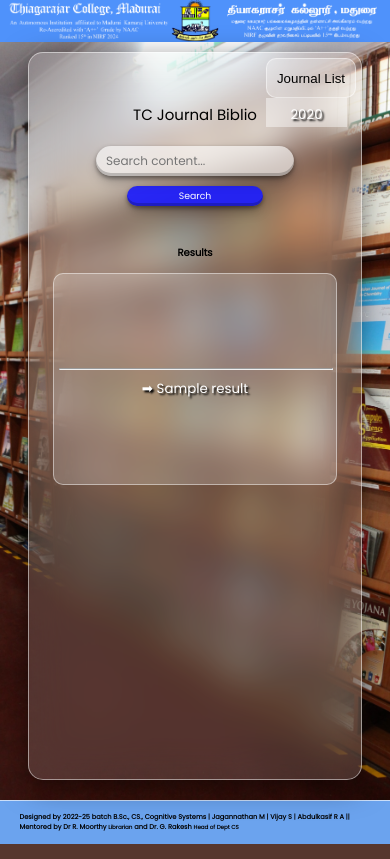
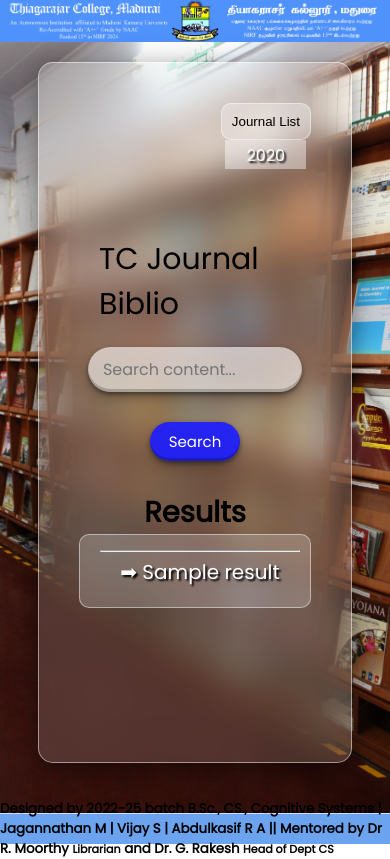
Before and after one commit to Vijay-vj-pro/TC-project, a Django app: template myproject/myapp/templates/search.html in a window 390 px wide. Run offline with Django 5.2, Linux system fonts and the light colour scheme; the template is opened without the code that fills it: most values are stand-ins (such as "Sample title", 1, 10 or a date in 2020).

Commit message:
vijay finished some media query

```diff
--- a/myproject/media/data/count_viewers.txt
+++ b/myproject/media/data/count_viewers.txt
@@ -1 +1 @@
-158
+295
--- a/myproject/myapp/templates/image_detail.html
+++ b/myproject/myapp/templates/image_detail.html
@@ -3,6 +3,8 @@
 <html>
 
 <head>
+    <meta charset="UTF-8">
+    <meta name="viewport" content="width=device-width, initial-scale=1.0">
     <title>{{ image.title }}</title>
     <link rel="stylesheet" href="https://fonts.googleapis.com/css?family=Poppins" />
     <style>
--- a/myproject/myapp/templates/search.html
+++ b/myproject/myapp/templates/search.html
@@ -1,36 +1,42 @@
 {% load static%}
 <!DOCTYPE html>
 <html>
+
 <head>
-    <link rel="stylesheet" href="https://fonts.googleapis.com/css?family=Poppins"/>
+  <meta charset="UTF-8">
+  <meta name="viewport" content="width=device-width, initial-scale=1.0">
+  <link rel="stylesheet" href="https://fonts.googleapis.com/css?family=Poppins" />
   <title>Journal Search Portal</title>
   <style>
-      html{
-        height: 100%;
+    * {
       padding: 0;
       margin: 0;
     }
-      body{
+
+    body {
       margin: 0;
       padding: 0;
       font-family: "Poppins", serif;
       font-size: larger;
       background-image: url("{% static 'images/bg.jpg' %}");
       background-repeat: no-repeat;
-        background-position:center;
+      background-position: center;
       background-size: cover;
     }
-      #header{
+
+    #header {
       width: 100%;
       display: flex;
     }
-      #header_img{
+
+    #header_img {
       width: 100%;
       margin-bottom: 5%;
     }
+
     #container {
       width: 100%;
-        min-height: 100vh;
+      height: 100vh;
       margin: 0;
       padding: 0;
       justify-content: space-between;
@@ -38,20 +44,23 @@
       display: flex;
       flex-direction: column;
     }
+
     #small-container {
       background-color: rgba(255, 255, 255, 0.144);
       backdrop-filter: blur(20px);
       width: 80%;
       height: 100%;
       display: flex;
-        flex-grow:1 ;
+      flex-grow: 1;
       position: relative;
       border: 1px rgba(255, 255, 255, 0.486) solid;
       border-radius: 15px;
       box-shadow: rgba(0, 0, 0, 0.5) 0px 7px 29px 0px;
       justify-content: center;
       align-items: center;
+      padding: 20px 0px;
     }
+
     form {
       width: 90%;
       border-radius: 10px;
@@ -62,14 +71,16 @@
       flex-direction: column;
       padding: 40px;
     }
-      #heading{
+
+    #heading {
       font-size: 30px;
       margin: 20px;
       display: flex;
       font-weight: 100;
       color: rgb(0, 0, 0);
     }
-      #search-bar-div{
+
+    #search-bar-div {
       width: 60%;
       display: flex;
       flex-direction: column;
@@ -77,6 +88,7 @@
       align-items: center;
       position: relative;
     }
+
     #search-box {
       width: 100%;
       border: none;
@@ -88,25 +100,30 @@
       padding: 10px 60px 10px 15px;
       box-shadow: rgba(0, 0, 0, 0.4) 0px 2px 4px, rgba(0, 0, 0, 0.3) 0px 7px 13px -3px, rgba(0, 0, 0, 0.2) 0px -3px 0px inset;
     }
-      #search-box:hover, #search-box:focus{
+
+    #search-box:hover,
+    #search-box:focus {
       box-shadow: rgba(0, 0, 0, 0.5) 0px 4px 6px, rgba(0, 0, 0, 0.5) 0px 9px 15px -5px, rgba(0, 0, 0, 0.2) 0px -3px 0px inset;
     }
-      #clear-btn{
+
+    #clear-btn {
       position: absolute;
-        right: -15px; /* Position it relative to the right edge of the input */
+      right: -15px;
       top: 53%;
-        transform: translateY(-50%); /* Vertically center the button */
+      transform: translateY(-50%);
       background: none;
       border: none;
       font-size: 18px;
       color: #888;
       cursor: pointer;
-        display: none; /* Hidden initially */
+      display: none;
     }
-      #clear-btn img{
+
+    #clear-btn img {
       width: 20px;
       cursor: pointer;
     }
+
     #search-btn {
       font-family: "Poppins", serif;
       width: 90px;
@@ -120,30 +137,37 @@
       font-size: 15px;
       box-shadow: rgba(0, 0, 0, 0.4) 0px 2px 4px, rgba(0, 0, 0, 0.3) 0px 7px 13px -3px, rgba(0, 0, 0, 0.2) 0px -3px 0px inset;
     }
-      #search-btn:hover{
+
+    #search-btn:hover {
       box-shadow: 0px 0px 16px 2px rgb(35, 78, 10);
       background-color: rgba(24, 134, 14, 0.904);
       transition: 500ms;
     }
-      #results{
+
+    #results {
       width: 100%;
-        max-height: 350px;
+      height: fit-content;
+      max-height: 300px;
+      display: block;
       flex-direction: column;
       justify-content: center;
-        align-items: center;
-        padding: 5px;
+      align-items: flex-end;
+      padding: 10px 5px 10px 5px;
       overflow-x: hidden;
-        overflow-y: scroll;
+      overflow-y: auto;
       scrollbar-width: thin;
-        display: flex;
       border: 1px rgba(255, 255, 255, 0.459) solid;
       border-radius: 10px;
       background-color: rgba(255, 255, 255, 0.205);
+      box-sizing: border-box;
+      flex-grow: 1;
     }
-      #results h2{
+
+    #results h2 {
       font-weight: 400;
     }
-      #results p{
+
+    #results p {
       background-color: #e7a7ac;
       color: #69131c;
       border: 1px solid #e68d96;
@@ -151,16 +175,19 @@
       border-radius: 10px;
       font-size: 20px;
     }
-      #result-list{
+
+    #result-list {
       display: flex;
       flex-direction: column;
       width: 100%;
+      height: 100%;
       margin: 5px;
       text-align: center;
       justify-content: center;
       align-items: center;
     }
-      #result-a{
+
+    #result-a {
       display: flex;
       width: 100%;
       height: 40px;
@@ -173,30 +200,34 @@
       color: white;
       text-shadow: 2px 2px 2px rgb(0, 0, 0);
     }
-      #result-a:hover{
+
+    #result-a:hover {
       transition: 0.5s;
-        font-size: 18pt;
       text-decoration: underline;
     }
-      hr{
+
+    hr {
       background-color: black 3px solid;
       width: 90%;
     }
-      #year-button-div{
+
+    #year-button-div {
       background-color: transparent;
       position: absolute;
       top: 0px;
       right: 0px;
       display: flex;
     }
-      #pdfs{
+
+    #pdfs {
       background-color: rgba(255, 255, 255, 0.315);
       padding: 10px;
       outline: none;
       border: 1px rgba(255, 255, 255, 0.452) solid;
       border-radius: 10px;
     }
-      #pdfs-ul{
+
+    #pdfs-ul {
       background-color: transparent;
       width: 90%;
       max-height: 80px;
@@ -206,21 +237,25 @@
       overflow-y: scroll;
       scrollbar-width: thin;
     }
-      #pdfs:hover{
+
+    #pdfs:hover {
       cursor: pointer;
       background-color: rgba(255, 255, 255, 0.61);
     }
-      #year-button-div ul{
+
+    #year-button-div ul {
       list-style-type: none;
       text-align: center;
       margin: 0;
       padding: 0;
       background-color: rgba(255, 255, 255, 0.432);
     }
-      #year-button-div li:hover{
+
+    #year-button-div li:hover {
       background-color: rgba(255, 255, 255, 0.658);
     }
-      #year-button-div a{
+
+    #year-button-div a {
       width: 100%;
       padding: 0px 20px 0px 20px;
       font-size: medium;
@@ -228,7 +263,8 @@
       color: white;
       text-shadow: 2px 2px 2px rgb(0, 0, 0);
     }
-      #footer{
+
+    #footer {
       width: 100%;
       height: 30px;
       background-color: rgb(107, 163, 238);
@@ -241,15 +277,18 @@
       bottom: 0;
       flex-shrink: 0;
     }
-      #footer p{
+
+    #footer p {
       justify-content: center;
       align-items: center;
       font-size: 10pt;
       font-weight: 600;
     }
-      iframe{
+
+    iframe {
       display: none;
     }
+
     .loader-container {
       display: flex;
       position: fixed;
@@ -257,7 +296,7 @@
       left: 0;
       width: 100%;
       height: 100%;
-          background-color: rgba(255, 255, 255, 0.5 );
+      background-color: rgba(255, 255, 255, 0.5);
       backdrop-filter: blur(10px);
       justify-content: center;
       align-items: center;
@@ -292,89 +331,120 @@
     }
 
     @keyframes bounce {
-          0%, 100% {
+
+      0%,
+      100% {
         transform: translateY(0);
       }
+
       50% {
         transform: translateY(-20px);
       }
     }
+
     body.loading {
       overflow: hidden;
     }
 
 
     /* Medium Devices (Tablets, 768px and up) */
-@media only screen and (max-width: 1024px) {
+    @media only screen and (max-width: 1024px) and (-webkit-min-device-pixel-ratio: 1.5),
+    (min-resolution: 144dpi) {
+      body{
+        padding: 0;
+        margin: 0;
+      }
       #container {
         width: 100%;
-    height: auto;
-    padding: 10px;
+        height: 100vh;
+        padding: 0;
       }
+
       #small-container {
         width: 80%;
         padding: 20px;
         height: auto;
       }
-  form {
+
+      #search-form {
         width: 100%;
         padding: 20px;
       }
+
       #search-box {
         width: 80%;
         font-size: 10pt;
         padding-right: 40px;
       }
-  #clear-btn{
+
+      #clear-btn {
         right: 20px;
       }
+
       #search-btn {
         width: 80px;
         font-size: 13px;
         padding: 10px;
       }
+      #results{
+        margin-top:20px;
+      }
       #results h2 {
         font-size: 22px;
       }
+
       #results p {
         font-size: 18px;
       }
+
       #result-a {
         font-size: 18pt;
       }
+
       #footer p {
         font-size: 8pt;
       }
     }
 
     /* Small Devices (Mobiles, 600px and down) */
-@media only screen and (max-width: 600px) {
-  body{
+    @media only screen and (max-width: 900px) and (-webkit-min-device-pixel-ratio: 2),
+    (min-resolution: 192dpi) {
+      * {
         padding: 0;
         margin: 0;
-    background-repeat: repeat;
+        box-sizing: border-box;
       }
+
       #container {
         width: 100%;
+        height: 100vh;
         padding: 0;
         margin: 0;
       }
+
       #header_img {
         width: 100%;
         margin-bottom: 10px;
       }
+
       #small-container {
         width: 80%;
         padding: 10px;
         height: auto;
         margin-bottom: 20px;
         align-items: flex-start;
+        justify-content: flex-start;
       }
-  form {
+
+      #small-container form {
         width: 100%;
       }
+
       #heading {
         font-size: 15px;
+      }
+      #search-bar-div{
+        width: 80%;
       }
       #search-box {
         width: 100%;
@@ -383,94 +453,117 @@
         padding: 10px;
         padding-right: 25px
       }
+
       #search-btn {
-    width: 50%;
-    height: 20px;
+        width: 30%;
+        height: 25px;
         padding: 0;
         font-size: 7pt;
         margin-top: 10px;
       }
-  #clear-btn{
+
+      #clear-btn {
         right: -15px;
       }
-  #clear-btn img{
+
+      #clear-btn img {
         width: 15px;
       }
-  #results{
+
+      #results {
         width: 100%;
-    height: 200px;
+        height: 300px;
+        padding: 15px 10px 15px 10px;
       }
+
       #results h2 {
         font-size: 15px;
       }
-  #results-txt{
-    font-size: 10px;
+
+      #results-txt {
+        font-size: 20px;
         padding: 0;
         height: 20px;
         align-items: flex-start;
         justify-content: flex-start;
       }
+
       #results p {
         font-size: 14px;
       }
-  #result-list{
+
+      #result-list {
         margin: 0;
-    height: 35px;
+        height: fit-content;
       }
-  #result-list hr{
+
+      #result-list hr {
         width: 100%;
       }
+
       #result-a {
         font-size: 10pt;
+        margin: 5px 0px;
       }
-  #result-a:hover{
+
+      #result-a:hover {
         font-size: 10pt;
       }
-  #year-button-div{
+
+      #year-button-div {
         width: 100px;
         height: 100px;
         right: 0;
         top: 0;
         padding: 0;
       }
-  #year-button-div form{
+
+      #year-button-div form {
         padding: 5px;
       }
-  #year-form{
+
+      #year-form {
         display: flex;
         flex-direction: column;
         justify-content: flex-start;
         align-items: flex-start;
       }
-  #pdfs{
+
+      #pdfs {
         width: 100%;
         height: 40px;
         padding: 0;
         font-size: 10pt;
       }
-  #pdfs-ul li a{
+
+      #pdfs-ul li a {
         font-size: 10pt;
       }
+
       #footer {
         width: 100%;
         height: fit-content;
         padding: 5px;
         margin-top: 0;
       }
+
       #footer p {
         width: 90%;
         font-size: 5pt;
       }
-  .bouncing-dots{
+
+      .bouncing-dots {
         width: 50px;
       }
-  .dot{
+
+      .dot {
         width: 12px;
         height: 12px;
       }
     }
   </style>
 </head>
+
 <body>
   <div class="loader-container">
     <div class="bouncing-dots">
@@ -498,19 +591,20 @@
           {% endif %}
         </form>
       </div>
-    <form method="get" action="{% url 'search_view' %}">
-        <h1 id="heading" >TC Journal Biblio</h1>
+      <form id="search-form" method="get" action="{% url 'search_view' %}">
+        <h1 id="heading">TC Journal Biblio</h1>
         <div id="search-bar-div">
           <input id="search-box" type="text" name="q" value="{{ request.GET.q }}" placeholder="Search content..." />
-          <button type="button" id="clear-btn" onclick="clearSearch()"><img src="{% static 'images/clear.png' %}"></img> </button>
+          <button type="button" id="clear-btn" onclick="clearSearch()"><img src="{% static 'images/clear.png' %}"></img>
+          </button>
         </div>
-          <button id="search-btn" type="submit" >Search</button>
+        <button id="search-btn" type="submit">Search</button>
         <h2 id="results-txt">Results</h2>
         {% if results is not None %}
-            <div id="results" >
+        <div id="results">
           {% if results %}
           {% for result in results %}
-                            <div id="result-list" >
+          <div id="result-list">
             <hr>
             <a id="result-a" href="{% url 'image_detail' result.id %}?keyword={{ query }}">
               ➡ {{ result.title }}
@@ -525,11 +619,12 @@
       </form>
     </div>
     <div id="footer">
-      <p>Designed by 2022-25 batch B.Sc., CS., Cognitive Systems | Jagannathan M | Vijay S | Abdulkasif R A || Mentored by Dr R. Moorthy <small>Librarian</small> and Dr. G. Rakesh <small>Head of Dept CS</small></p>
+      <p>Designed by 2022-25 batch B.Sc., CS., Cognitive Systems | Jagannathan M | Vijay S | Abdulkasif R A || Mentored
+        by Dr R. Moorthy <small>Librarian</small> and Dr. G. Rakesh <small>Head of Dept CS</small></p>
     </div>
   </div>
   <script>
-      window.addEventListener("load", function() {
+    window.addEventListener("load", function () {
       // Hide the loader container
       var loader = document.querySelector(".loader-container");
       loader.style.display = "none";
@@ -539,7 +634,7 @@
 
       // Show the content (assuming there is content hidden initially)
       var content = document.getElementById("content");
-  if(content) {
+      if (content) {
         content.style.display = "block";
       }
     });
@@ -551,7 +646,7 @@
     const searchBar = document.getElementById('search-box');
     const clearBtn = document.getElementById('clear-btn');
 
-searchBar.addEventListener('input', function() {
+    searchBar.addEventListener('input', function () {
       if (searchBar.value.length > 0) {
         clearBtn.style.display = 'inline';
       } else {
@@ -570,4 +665,5 @@
   </script>
 
 </body>
+
 </html>
--- a/myproject/myapp/views.py
+++ b/myproject/myapp/views.py
@@ -13,7 +13,7 @@
 import os
 
 
-pytesseract.pytesseract.tesseract_cmd = r"C:\Users\RAD 177\AppData\Local\Programs\Tesseract-OCR\tesseract.exe"
+#pytesseract.pytesseract.tesseract_cmd = r"C:\Users\RAD 177\AppData\Local\Programs\Tesseract-OCR\tesseract.exe"
 
 
 def highlight_text_in_image(image_path, keyword, output_path):
```
Also changed, not shown: myproject/db.sqlite3, myproject/media/highlighted_images/highlight_img_.jpg. Lines whose indentation alone changed are shown as unchanged.
